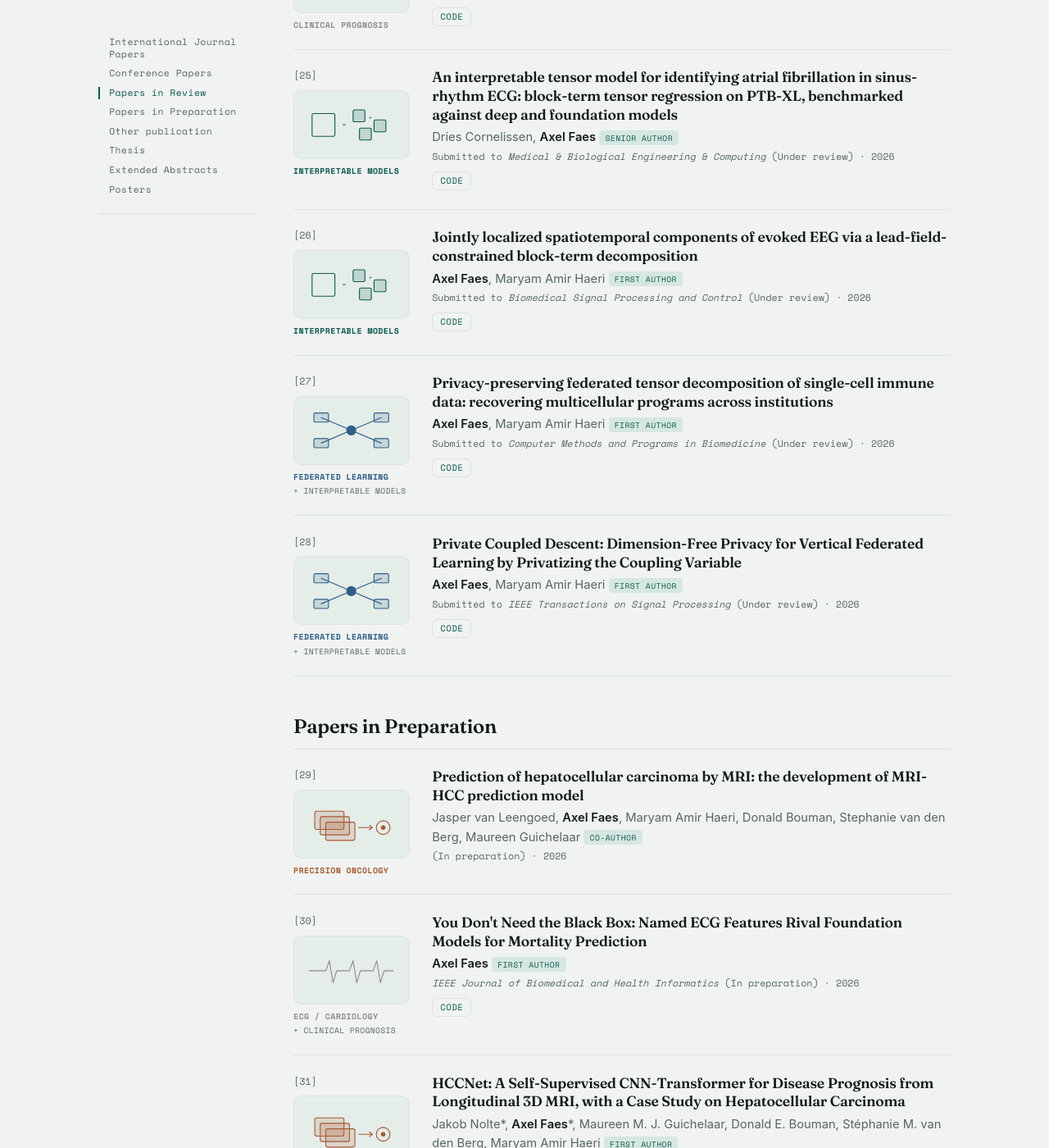
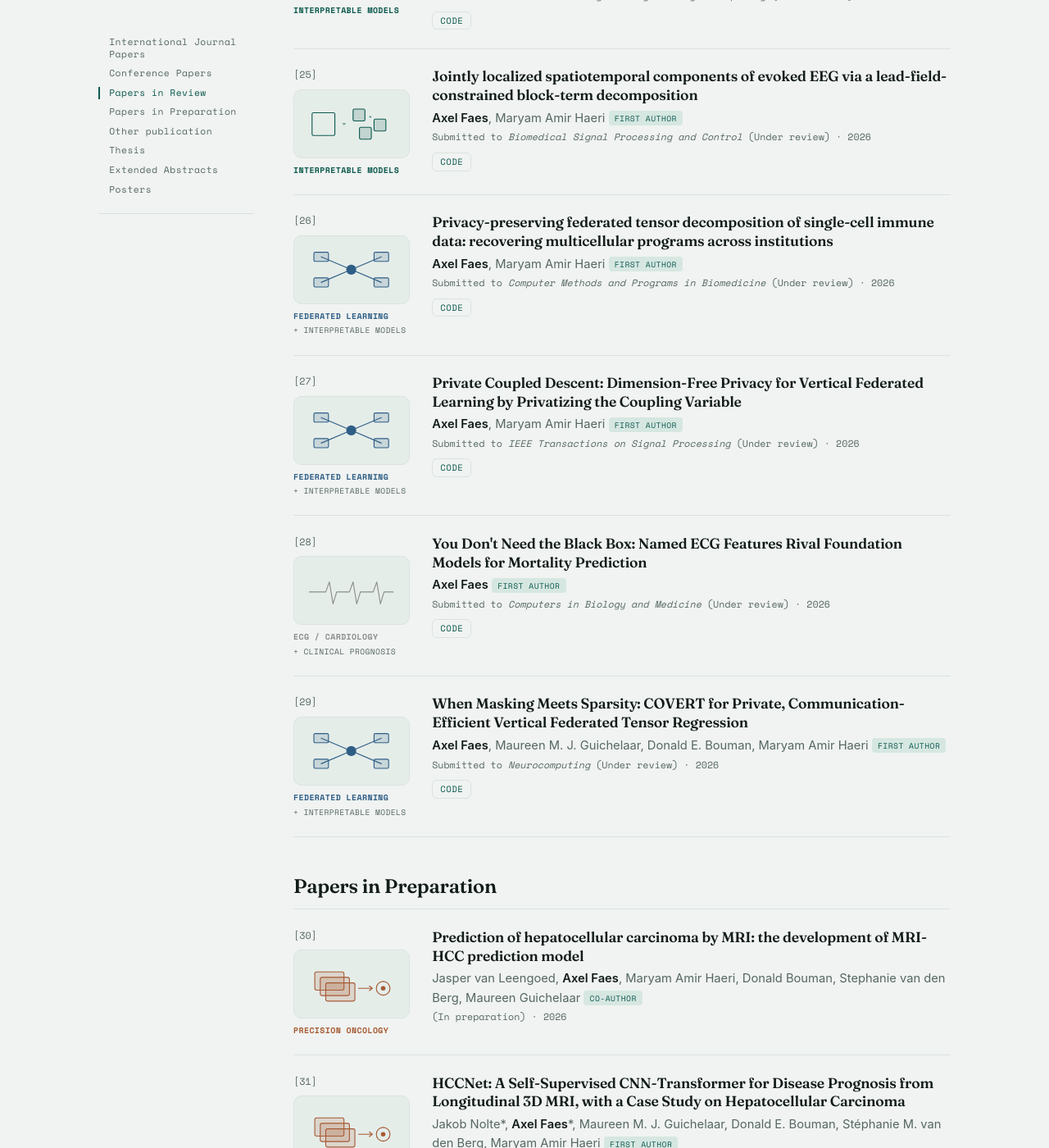
Before and after one commit to TheAxeC/theaxec.github.io, a Jekyll site: the page built from _pages/publications.md, in a window 1280 px wide and 1400 px high, scrolled down 5385 px. Shown: the whole window at 82% size. Built offline with Jekyll 4.4.1, drawn with Linux system fonts in a browser that asks for light colours; some of the changed text lies outside the part shown.

Commit message:
Move the COVERT and named-ECG entries to papers in review
- Set the COVERT status to under review at Neurocomputing
- Set the named-ECG status to under review at Computers in Biology and Medicine

```diff
--- a/_data/publications.yml
+++ b/_data/publications.yml
@@ -55,18 +55,6 @@
           pub_pre: "Submitted to "
           pub_post: '(Under review)'
           book: "Medical Image Analysis"
-          pub_date: 2026
-          abstract: ""
-        - authors: Axel Faes, Maureen M. J. Guichelaar, Donald E. Bouman, Maryam Amir Haeri
-          title: "When Masking Meets Sparsity: COVERT for Private, Communication-Efficient Vertical Federated Tensor Regression"
-          program: [federated, tensor]
-          url: ""
-          links:
-            Code: "https://github.com/TheAxeC/covert-vertical-federated-tensor"
-          order: "first"
-          pub_pre: "Submitted to "
-          pub_post: '(Under review)'
-          book: "Artificial Intelligence in Medicine"
           pub_date: 2026
           abstract: ""
         - authors: Axel Faes, Liesbet Peeters
@@ -139,6 +127,30 @@
           book: "IEEE Transactions on Signal Processing"
           pub_date: 2026
           abstract: ""
+        - authors: Axel Faes
+          title: "You Don't Need the Black Box: Named ECG Features Rival Foundation Models for Mortality Prediction"
+          program: [ecg, prognosis]
+          url: ""
+          links:
+            Code: "https://github.com/TheAxeC/named-ecg-vs-foundation-models"
+          order: "first"
+          pub_pre: "Submitted to "
+          pub_post: '(Under review)'
+          book: "Computers in Biology and Medicine"
+          pub_date: 2026
+          abstract: ""
+        - authors: Axel Faes, Maureen M. J. Guichelaar, Donald E. Bouman, Maryam Amir Haeri
+          title: "When Masking Meets Sparsity: COVERT for Private, Communication-Efficient Vertical Federated Tensor Regression"
+          program: [federated, tensor]
+          url: ""
+          links:
+            Code: "https://github.com/TheAxeC/covert-vertical-federated-tensor"
+          order: "first"
+          pub_pre: "Submitted to "
+          pub_post: '(Under review)'
+          book: "Neurocomputing"
+          pub_date: 2026
+          abstract: ""
 papers-in-preparation:
     title: Papers in Preparation
     papers:
@@ -151,18 +163,6 @@
           pub_post: "(In preparation)"
           book: ""
           pub_date: 2026
-        - authors: Axel Faes
-          title: "You Don't Need the Black Box: Named ECG Features Rival Foundation Models for Mortality Prediction"
-          program: [ecg, prognosis]
-          url: ""
-          links:
-            Code: "https://github.com/TheAxeC/named-ecg-vs-foundation-models"
-          order: "first"
-          pub_pre: ""
-          pub_post: '(In preparation)'
-          book: "IEEE Journal of Biomedical and Health Informatics"
-          pub_date: 2026
-          abstract: ""
         - authors: Jakob Nolte*, Axel Faes*, Maureen M. J. Guichelaar, Donald E. Bouman, Stéphanie M. van den Berg, Maryam Amir Haeri
           title: "HCCNet: A Self-Supervised CNN-Transformer for Disease Prognosis from Longitudinal 3D MRI, with a Case Study on Hepatocellular Carcinoma"
           program: [hcc]
```
